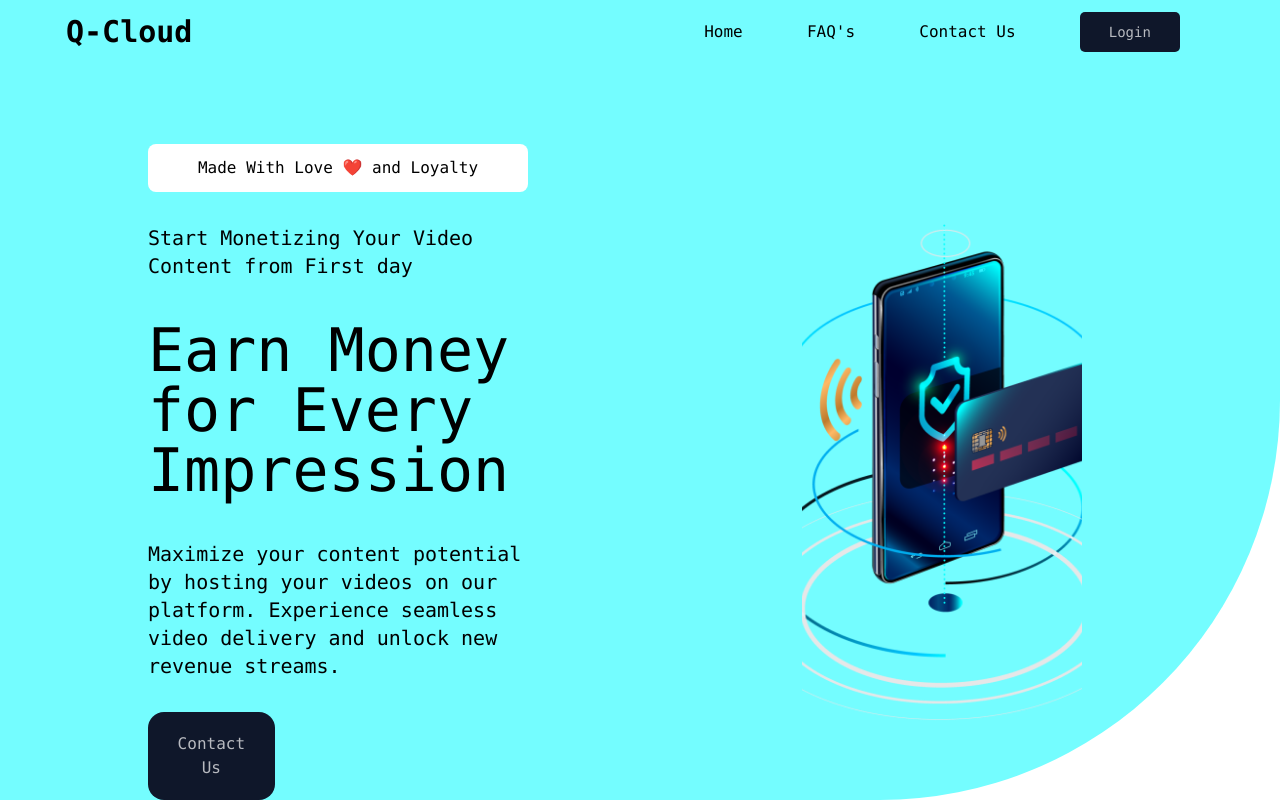
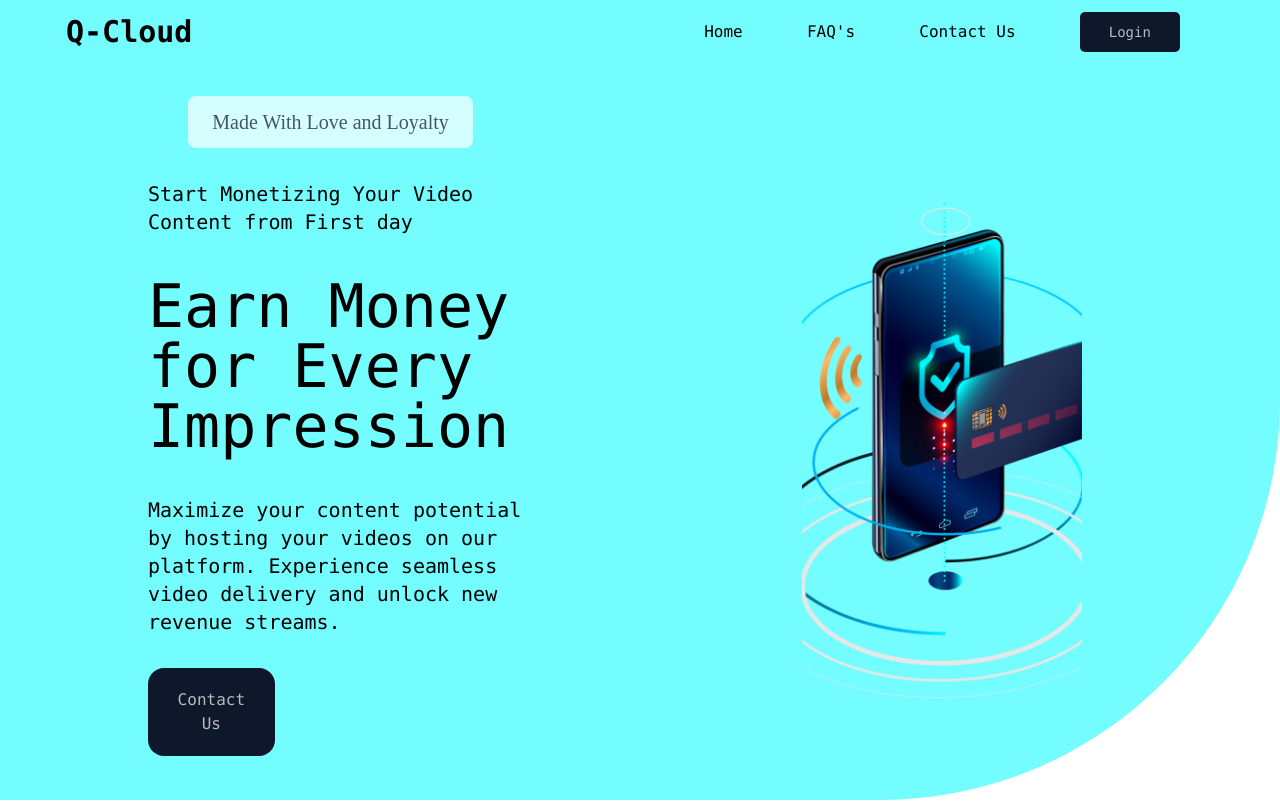
Before and after one commit to Hemanthraj2003/videoweb, a React (Create React App) app: page / in a window 1280 px wide. Shown: the top 802 px of the page. Built offline with nearby package versions, Linux system fonts and the light colour scheme.

Commit message:
UI Changes

```diff
--- a/src/Body.jsx
+++ b/src/Body.jsx
@@ -11,9 +11,9 @@ const Body = ({ setIsContact }) => {
       {/* Introduction */}
       <div className="pt-16 px-9 min-h-screen">
         <div className="flex flex-col md:flex-row justify-evenly" id="Home">
-          <div className="w-full xl:w-1/2 flex flex-col lg:px-28  justify-start mt-10 lg:mt-20">
-            <div className="bg-white rounded-lg p-3 text-center mb-5 md:mb-0">
-              Made With Love ❤️ and Loyalty
+          <div className="w-full xl:w-1/2 flex flex-col lg:px-28  justify-start mt-8 ">
+            <div className="bg-white/70 rounded-lg p-3 text-center mb-5 md:mb-0 font-[cursive] font-[500] text-slate-600 text-xl w-3/4 lg:ms-10">
+              Made With Love and Loyalty
             </div>
             <div className="text-xl lg:pt-8">
               Start Monetizing Your Video Content from First day
```
